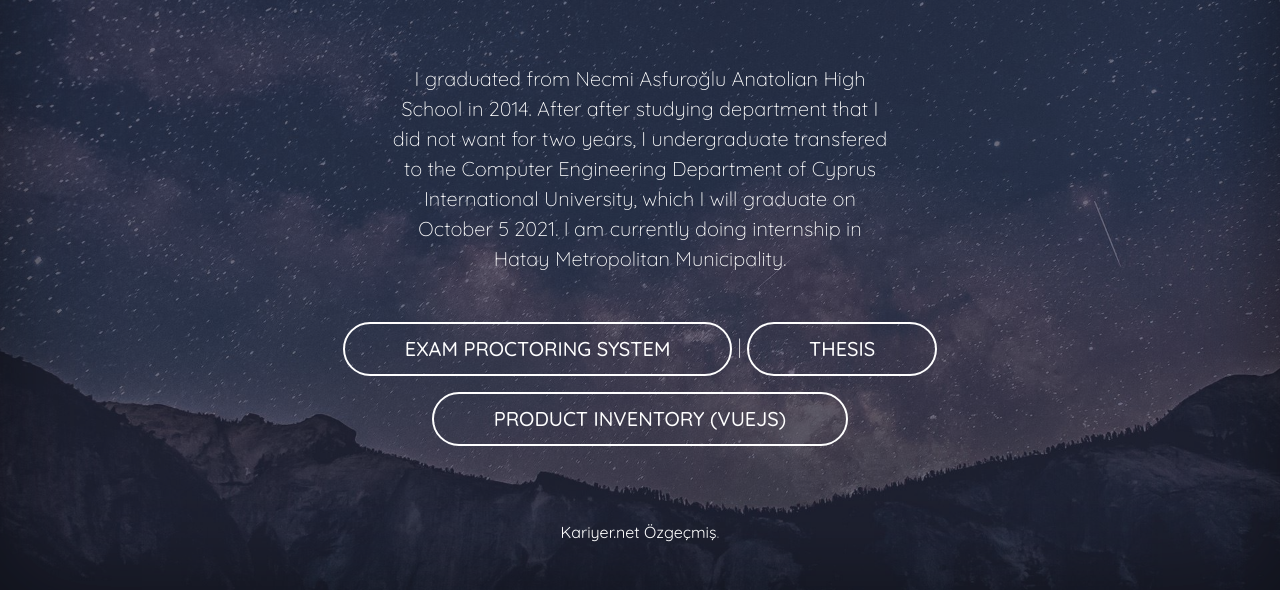
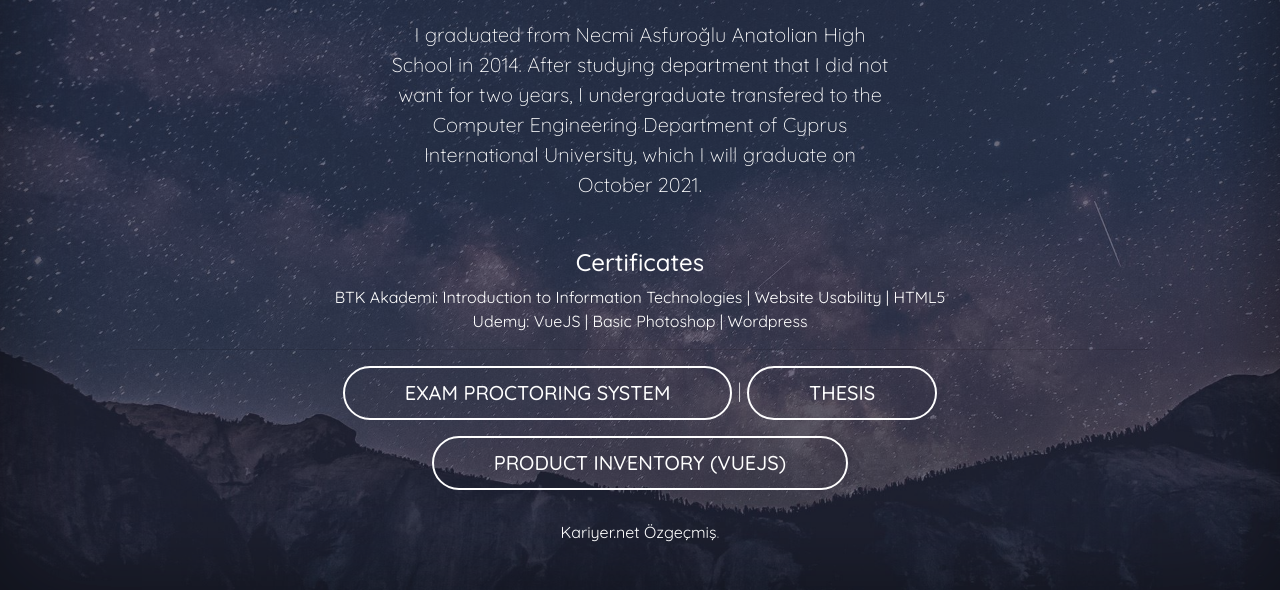
Before and after one commit to alimyogurtcu/alimyogurtcu.github.io, a plain HTML site: page index.html in a window 1280 px wide. Shown: the part 210-800 px from the top of the page. Drawn offline with Linux system fonts and the light colour scheme.

Commit message:
Certificates added
Added pdf files of certificates

```diff
--- a/index.html
+++ b/index.html
@@ -1,38 +1,65 @@
 <!DOCTYPE html>
 <html lang="en-US">
+
 <head>
   <meta charset="UTF-8">
   <meta http-equiv="X-UA-Compatible" content="IE=edge">
   <meta name="viewport" content="width=device-width, initial-scale=1">
   <title>Alim Yogurtcu</title>
   <link rel="icon" href="./assets/favicon.ico" type="image/x-icon" />
-    <link rel="preconnect" href="https://fonts.gstatic.com" crossorigin="crossorigin"/>
-    <link rel="preload" as="style" href="https://fonts.googleapis.com/css2?family=Quicksand:wght@300;400;500;700&amp;display=swap"/>
-    <link rel="stylesheet" href="https://fonts.googleapis.com/css2?family=Quicksand:wght@300;400;500;700&amp;display=swap" media="print" onload="this.media='all'"/>
+  <link rel="preconnect" href="https://fonts.gstatic.com" crossorigin="crossorigin" />
+  <link rel="preload" as="style"
+    href="https://fonts.googleapis.com/css2?family=Quicksand:wght@300;400;500;700&amp;display=swap" />
+  <link rel="stylesheet" href="https://fonts.googleapis.com/css2?family=Quicksand:wght@300;400;500;700&amp;display=swap"
+    media="print" onload="this.media='all'" />
   <noscript>
-      <link rel="stylesheet" href="https://fonts.googleapis.com/css2?family=Quicksand:wght@300;400;500;700&amp;display=swap"/>
+    <link rel="stylesheet"
+      href="https://fonts.googleapis.com/css2?family=Quicksand:wght@300;400;500;700&amp;display=swap" />
   </noscript>
   <link href="./assets/css/bootstrap.min.css?ver=1.2.0" rel="stylesheet">
   <link href="./assets/css/font-awesome/css/all.min.css?ver=1.2.0" rel="stylesheet">
   <link href="./assets/css/main.css?ver=1.2.0" rel="stylesheet">
 </head>
-  <body id="top"><div class="site-wrapper">
+
+<body id="top">
+  <div class="site-wrapper">
     <div class="site-wrapper-inner">
       <div class="cover-container">
         <div class="masthead clearfix">
           <div class="inner">
             <h3 class="masthead-brand">Alim Yogurtcu</h3>
             <nav class="nav nav-masthead">
-            <a class="nav-link nav-social" href="https://github.com/alimyogurtcu" title="GitHub"><i class="fab fa-github" aria-hidden="true"></i></a>
-            <a class="nav-link nav-social" href="https://www.instagram.com/alimyogurtcu/" title="Instagram"><i class="fab fa-instagram" aria-hidden="true"></i></a>
+              <a class="nav-link nav-social" href="https://github.com/alimyogurtcu" title="GitHub"><i
+                  class="fab fa-github" aria-hidden="true"></i></a>
+              <a class="nav-link nav-social" href="https://www.instagram.com/alimyogurtcu/" title="Instagram"><i
+                  class="fab fa-instagram" aria-hidden="true"></i></a>
             </nav>
           </div>
         </div>
         <div class="inner cover">
           <h1 class="cover-heading">Hi! My name is Alim.</h1>
-        <p class="lead cover-copy">I graduated from Necmi Asfuroğlu Anatolian High School in 2014. After after studying department that I did not want for two years, I undergraduate transfered to the Computer Engineering Department of Cyprus International University, which I will graduate on October 5 2021. I am currently doing internship in Hatay Metropolitan Municipality.</p>
-        <p class="lead"><a type="button" href="https://github.com/alimyogurtcu/ExamProctoringSystem" class="btn btn-lg btn-default btn-notify">Exam Proctoring System</a> | <a type="button" href="./assets/data/Thesis.pdf" class="btn btn-lg btn-default btn-notify">Thesis</a></p>
-        <p class="lead"></p><a type="button" href="/product-inventory/" class="btn btn-lg btn-default btn-notify">Product Inventory (VueJS)</a></p>
+          <p class="lead cover-copy">I graduated from Necmi Asfuroğlu Anatolian High School in 2014. After
+            studying department that I did not want for two years, I undergraduate transfered to the Computer
+            Engineering Department of Cyprus International University, which I will graduate on October 2021.</p>
+            <p>
+              <h4>Certificates</h4>
+              BTK Akademi:
+              <a type="button" href="./assets/data/certificate/Bilgi Teknolojilerine Giriş.pdf">Introduction to
+                Information Technologies | </a>
+              <a type="button" href="./assets/data/certificate/Web Sitesi Kullanılabilirliği.pdf">Website Usability | </a>
+              <a type="button" href="./assets/data/certificate/HTML5.pdf">HTML5</a>
+              <br>
+              Udemy:
+              <a type="button" href="./assets/data/certificate/VueJS.pdf">VueJS | </a>
+              <a type="button" href="./assets/data/certificate/Photoshop.pdf">Basic Photoshop | </a>
+              <a type="button" href="./assets/data/certificate/Wordpress.pdf">Wordpress</a>
+            </p>
+            <hr>
+          <p class="lead"><a type="button" href="https://github.com/alimyogurtcu/ExamProctoringSystem"
+              class="btn btn-lg btn-default btn-notify">Exam Proctoring System</a> | <a type="button"
+              href="./assets/data/Thesis.pdf" class="btn btn-lg btn-default btn-notify">Thesis</a></p>
+          <p class="lead"></p><a type="button" href="/product-inventory/"
+            class="btn btn-lg btn-default btn-notify">Product Inventory (VueJS)</a></p>
         </div>
         <div class="mastfoot">
           <div class="inner">
@@ -45,4 +72,5 @@
     <script src="./assets/scripts/bootstrap.bundle.min.js?ver=1.2.0"></script>
     <script src="./assets/scripts/main.js?ver=1.2.0"></script>
 </body>
+
 </html>
```
Also changed, not shown: 6 other files. Lines whose indentation alone changed are shown as unchanged.
